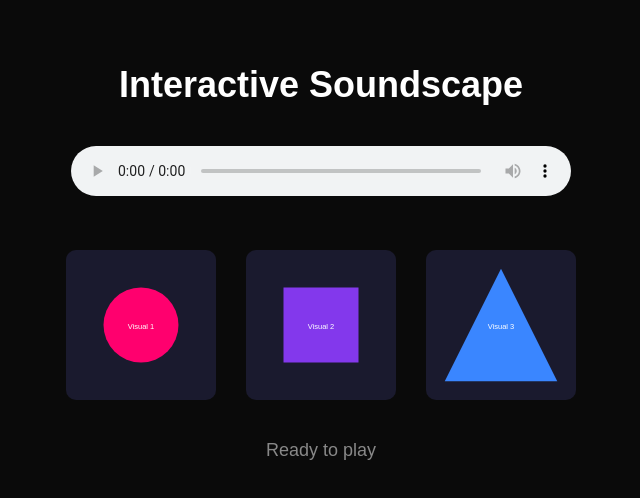
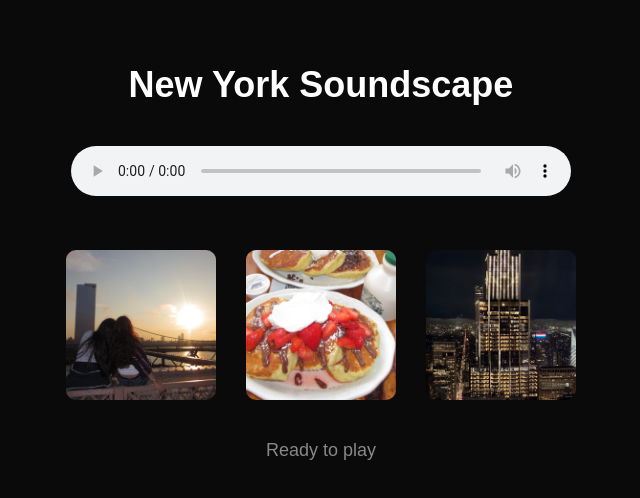
Before and after one commit to Sarah1544/cct360-lab5, a plain HTML site: page index.html in a window 1280 px wide. Shown: the whole page, without its empty margins (319-959 px from the left). Drawn offline with Linux system fonts and the light colour scheme.

Commit message:
Add New York soundscape audio and images

```diff
--- a/index.html
+++ b/index.html
@@ -3,11 +3,11 @@
 <head>
   <meta charset="UTF-8">
   <meta name="viewport" content="width=device-width, initial-scale=1.0">
-  <title>Lab 5 - Interactive Media</title>
+  <title>New York Soundscape - Lab 5</title>
   <link rel="stylesheet" href="style.css">
 </head>
 <body>
-  <h1>Interactive Soundscape</h1>
+  <h1>New York Soundscape</h1>
 
   <div class="media-container">
     <audio id="soundscape" controls>
@@ -17,9 +17,9 @@
   </div>
 
   <div class="visual-container">
-    <img id="visual-1" class="visual" src="images/placeholder-1.svg" alt="Visual 1">
-    <img id="visual-2" class="visual" src="images/placeholder-2.svg" alt="Visual 2">
-    <img id="visual-3" class="visual" src="images/placeholder-3.svg" alt="Visual 3">
+    <img id="visual-1" class="visual" src="images/bridge.jpg" alt="Manhattan Bridge">
+    <img id="visual-2" class="visual" src="images/diner.jpg" alt="Times Square Diner">
+    <img id="visual-3" class="visual" src="images/night.jpg" alt="Times Square Night">
   </div>
 
   <div id="status">Ready to play</div>
```
Also changed, not shown: images/bridge.jpg (added), images/diner.jpg (added), images/liberty.jpg (added), images/night.jpg (added), 1 other file.
